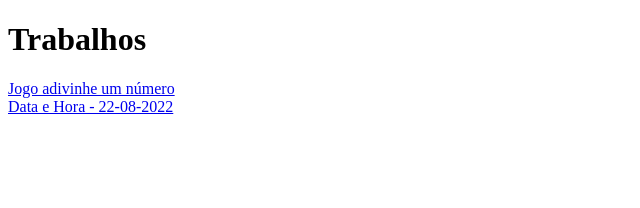
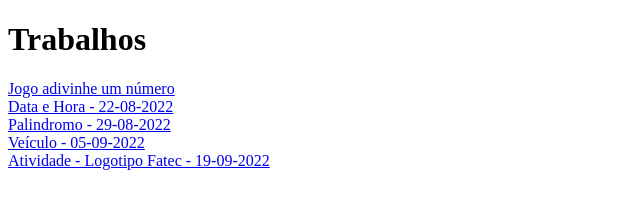
Before and after one commit to GabrielGGBarros/Javascript, a plain HTML site: page index.html in a window 1280 px wide. Shown: the whole page, without its empty margins (0-640 px from the left). Drawn offline with Linux system fonts and the light colour scheme.

Commit message:
Update index.html

```diff
--- a/index.html
+++ b/index.html
@@ -8,6 +8,10 @@
   <body>
     <h1>Trabalhos</h1>
     <a href=https://github.com/GabrielGGBarros/Javascript/blob/main/Jogo%20adivinhe%20um%20n%C3%BAmero/index.html>Jogo adivinhe um número</a><br>
-    <a href=https://github.com/GabrielGGBarros/Javascript/blob/main/Data%20e%20Hora%20-%2022-08-2022/Date.html>Data e Hora - 22-08-2022</a>
+    <a href=https://github.com/GabrielGGBarros/Javascript/blob/main/Data%20e%20Hora%20-%2022-08-2022/Date.html>Data e Hora - 22-08-2022</a><br>
+    <a href=https://github.com/GabrielGGBarros/Javascript/blob/main/Palindromo%20-%2029-08-2022/index.html>Palindromo - 29-08-2022</a><br>
+    <a href=https://github.com/GabrielGGBarros/Javascript/blob/main/Veiculo%20-%2005-09-2022/veiculo.html>Veículo - 05-09-2022</a><br>
+    <a href=https://github.com/GabrielGGBarros/Javascript/blob/main/Atividade%20-%20Logo%20Fatec%20-%2019-09-2022/public/index.html>Atividade - Logotipo Fatec - 19-09-2022</a>
+    <a href=></a>
   </body>
 </html>
```
